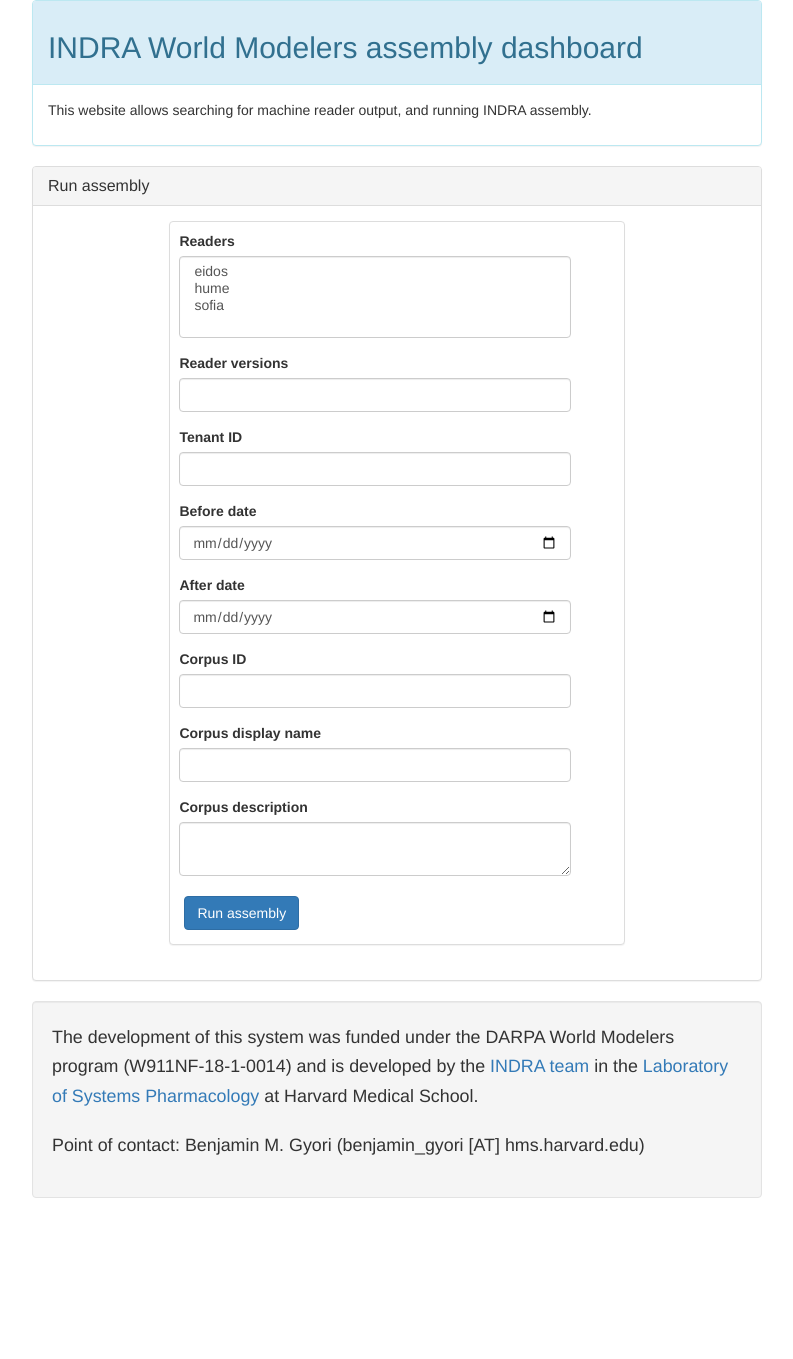
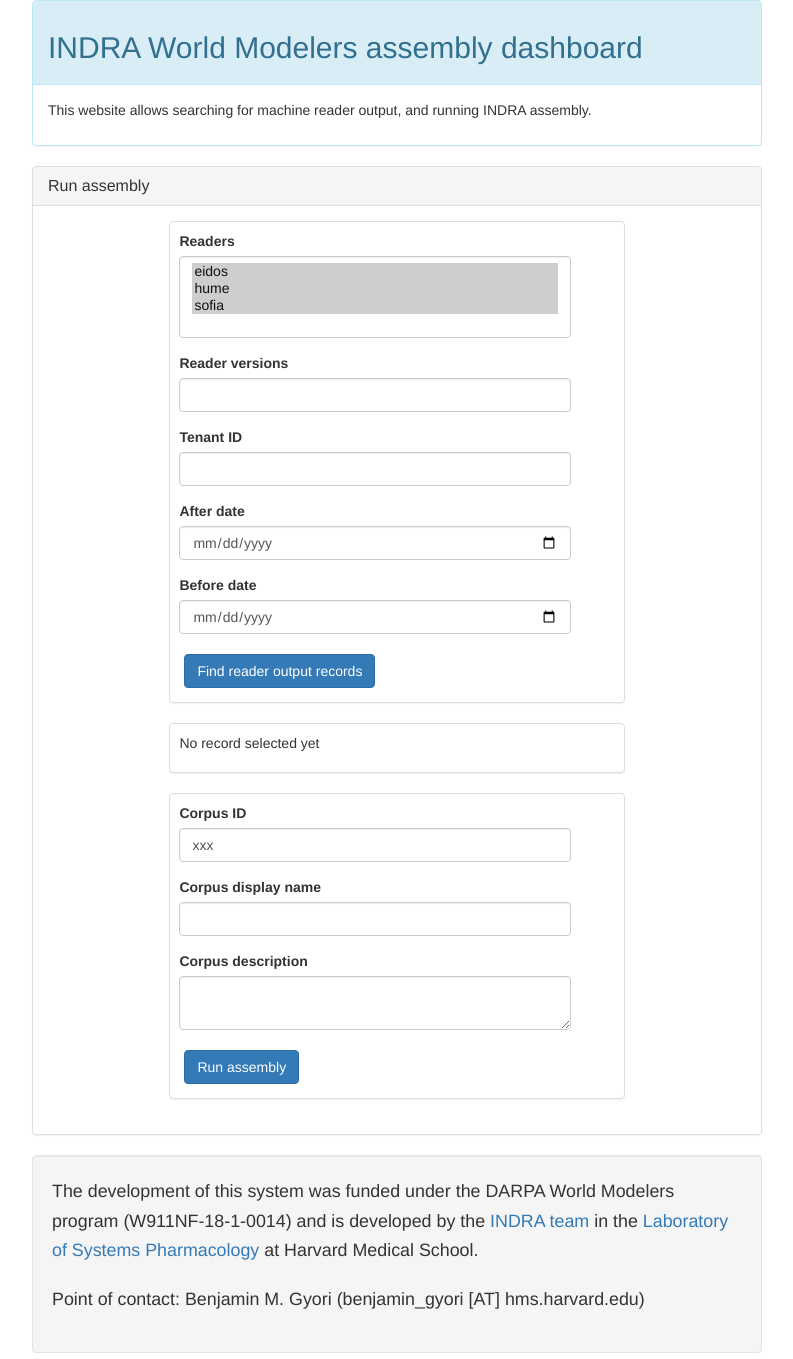
Before and after one commit to gyorilab/indra_world, a Flask app: page /dashboard in a window 1280 px wide. Shown: the top 1359 px of the page, without its empty margins (243-1036 px from the left). Before the commit the page ends 1198 px from the top, so only its background shows below. Run offline with Flask 2, Linux system fonts and the light colour scheme; parts of the project's set-up code (start-up, migrations or seed data) failed here and were passed over; some libraries are stand-ins or nearby versions.

Commit message:
Split form and use a single endpoint

```diff
--- a/indra_world/service/app.py
+++ b/indra_world/service/app.py
@@ -2,12 +2,12 @@
 import json
 from indra.config import get_config
 from indra.statements import stmts_to_json
-from flask import Flask, request, abort
+from flask import Flask, request, abort, jsonify
 from flask_bootstrap import Bootstrap
 from flask_restx import Api, Resource, fields, reqparse
 from .controller import ServiceController
 from .corpus_manager import CorpusManager
-from ..sources.dart import DartClient
+from ..sources.dart import DartClient, print_record_stats
 from ..sources import hume, cwms, sofia, eidos
 
 logger = logging.getLogger('indra_world.service.app')
@@ -724,16 +724,22 @@
 from flask import render_template
 
 
-class RunAssemblyForm(FlaskForm):
-    """Defines the main input form constituting the dashboard."""
+class RecordFinderForm(FlaskForm):
+    """Defines the form to find DART records."""
     readers = SelectMultipleField(label='Readers',
                                   id='reader-select',
                                   choices=reader_names,
+                                  default=[r for r, _ in reader_names],
                                   validators=[validators.input_required()])
     reader_versions = StringField(label='Reader versions')
     tenant = StringField(label='Tenant ID')
-    after_date = DateField(label='After date', format='%Y-%m-%dT%H:%M:%S')
-    before_date = DateField(label='Before date', format='%Y-%m-%dT%H:%M:%S')
+    after_date = DateField(label='After date', format='%Y-%M-%d')
+    before_date = DateField(label='Before date', format='%Y-%M-%d')
+    submit_button = SubmitField('Find reader output records')
+
+
+class RunAssemblyForm(FlaskForm):
+    """Defines the form for running assembly."""
     corpus_id = StringField(label='Corpus ID',
                             validators=[validators.input_required()])
     corpus_name = StringField(label='Corpus display name',
@@ -743,16 +749,59 @@
     submit_button = SubmitField('Run assembly')
 
 
-@app.route('/dashboard', methods=['GET'])
+@app.route('/dashboard', methods=['GET', 'POST'])
 def dashboard():
+    record_finder_form = RecordFinderForm(
+        readers=[r for r, _ in reader_names],
+    )
     run_assembly_form = RunAssemblyForm()
-    kwargs = {'run_assembly_form': run_assembly_form}
-    return render_template('dashboard.html', **kwargs)
+
+    if not record_finder_form.is_submitted():
+        return render_template(
+            'dashboard.html',
+            record_finder_form=record_finder_form,
+            run_assembly_form=run_assembly_form,
+            record_summary='No record selected yet'
+        )
+
+    timestamp = None if (not record_finder_form.before_date.data
+                         and not record_finder_form.after_date.data) else {}
+    if record_finder_form.after_date.data:
+        timestamp['after'] = record_finder_form.after_date.data
+    if record_finder_form.before_date.data:
+        timestamp['before'] = record_finder_form.before_date.data
+
+    records = dart_client.get_reader_output_records(
+        readers=record_finder_form.readers.data,
+        versions=record_finder_form.reader_versions.data,
+        tenant=record_finder_form.tenant.data,
+        timestamp=timestamp,
+    )
+    print_record_stats(records)
+    from collections import Counter
+    from indra_world.sources.dart import get_record_key
+    stats_rows = ["reader,tenants,reader_version,ontology_version,count"]
+    for (reader, tenants, reader_version, ontology_version), count in sorted(
+         Counter([get_record_key(rec) for rec in records]).items(),
+            key=lambda x: x[1], reverse=True):
+            stats_rows.append(
+                f"{reader},{'|'.join(tenants)},{reader_version},"
+                f"{ontology_version},{count}"
+            )
+    record_summary = '<br/>'.join(stats_rows)
+
+    return render_template(
+        'dashboard.html',
+        record_finder_form=record_finder_form,
+        run_assembly_form=run_assembly_form,
+        record_summary=record_summary
+)
 
 
 @app.route('/dashboard_assembly', methods=['POST'])
 def dashboard_assembly():
     """Run assembly."""
+    breakpoint()
     readers = request.form.getlist('readers')
     readers = readers if readers else None
     reader_versions = request.form.get('reader_versions')
@@ -772,12 +821,8 @@
     logger.info('Fetching reader output for readers %s, dates %s, and tenant %s'
                 % (str(readers), str(timestamp), str(tenant)))
 
-    records = dart_client.get_reader_output_records(
-        readers=readers,
-        versions=reader_versions,
-        timestamp=timestamp,
-        tenant=tenant
-    )
+    print_record_stats(records)
+
     if not records:
         return jsonify({})
 
--- a/indra_world/service/templates/dashboard.html
+++ b/indra_world/service/templates/dashboard.html
@@ -49,22 +49,45 @@
             <div class="row">
                 <div class="col-md-2"></div>
                 <div class="col-md-8" align="left">
-                    <div id="assembly-panel" class="panel panel-default" style="padding:2%">
-                        <form class="form" method="post" action='run_assembly' role="form">
-                            {{ wtf.form_field(run_assembly_form.readers, class_="form-control") }}
-                            {{ wtf.form_field(run_assembly_form.reader_versions, class_="form-control") }}
-                            {{ wtf.form_field(run_assembly_form.tenant, class_="form-control") }}
-                            {{ wtf.form_field(run_assembly_form.before_date, class_="form-control") }}
-                            {{ wtf.form_field(run_assembly_form.after_date, class_="form-control") }}
-                            {{ wtf.form_field(run_assembly_form.corpus_id, class_="form-control") }}
-                            {{ wtf.form_field(run_assembly_form.corpus_name, class_="form-control") }}
-                            {{ wtf.form_field(run_assembly_form.corpus_descr, class_="form-control") }}
-                            {{ wtf.form_field(run_assembly_form.submit_button, class="btn btn-primary") }}
+                    <div id="record-search-panel" class="panel panel-default" style="padding:2%">
+                        <form class="form" method="post" action='dashboard' role="form">
+                            {{ wtf.form_field(record_finder_form.readers, class_="form-control") }}
+                            {{ wtf.form_field(record_finder_form.reader_versions, class_="form-control") }}
+                            {{ wtf.form_field(record_finder_form.tenant, class_="form-control") }}
+                            {{ wtf.form_field(record_finder_form.after_date, class_="form-control") }}
+                            {{ wtf.form_field(record_finder_form.before_date, class_="form-control") }}
+                            {{ wtf.form_field(record_finder_form.submit_button, class="btn btn-primary") }}
                         </form>
                     </div>
                 </div>
                 <div class="col-md-2"></div>
             </div>
+                <div class="row">
+                    <div class="col-md-2"></div>
+                    <div class="col-md-8" align="left">
+                        <div id="record-results-panel" class="panel panel-default" style="padding:2%">
+                            <p>
+                                {{record_summary}}
+                            </p>
+                        </div>
+                    </div>
+                    <div class="col-md-2"></div>
+                </div>
+                <div class="row">
+                    <div class="col-md-2"></div>
+                    <div class="col-md-8" align="left">
+                        <div id="assembly-form-panel" class="panel panel-default" style="padding:2%">
+                            <form class="form" method="post" action='dashboard' role="form">
+                                {{ wtf.form_field(run_assembly_form.corpus_id, class_="form-control", value="xxx") }}
+                                {{ wtf.form_field(run_assembly_form.corpus_name, class_="form-control") }}
+                                {{ wtf.form_field(run_assembly_form.corpus_descr, class_="form-control") }}
+                                {{ wtf.form_field(run_assembly_form.submit_button, class="btn btn-primary") }}
+                            </form>
+                        </div>
+                    </div>
+                    <div class="col-md-2"></div>
+                </div>
+
             </div>
         </div>
         <div class="well">
```
